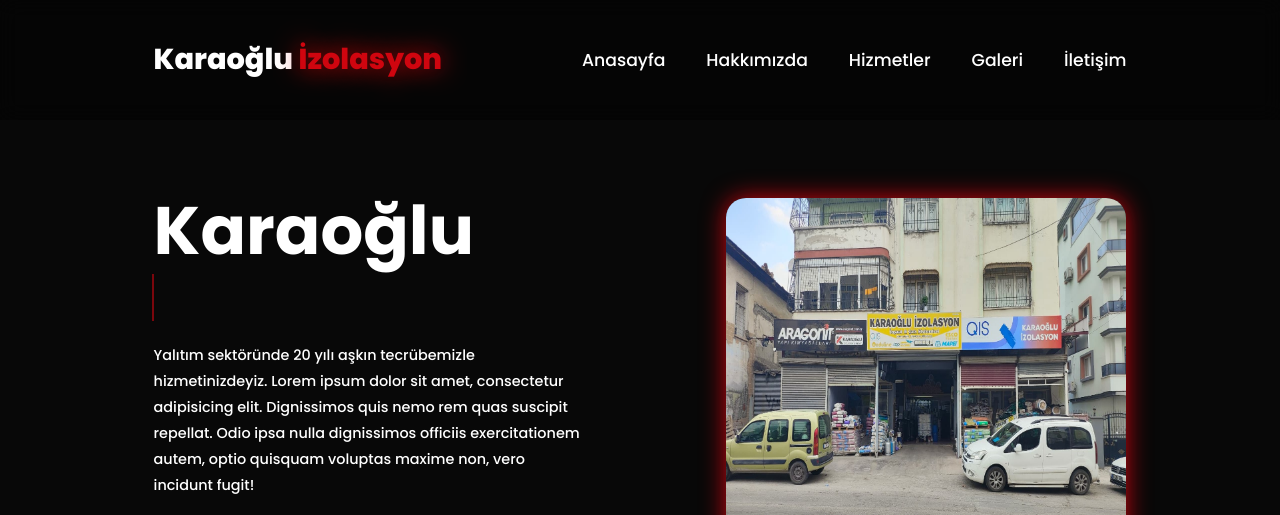
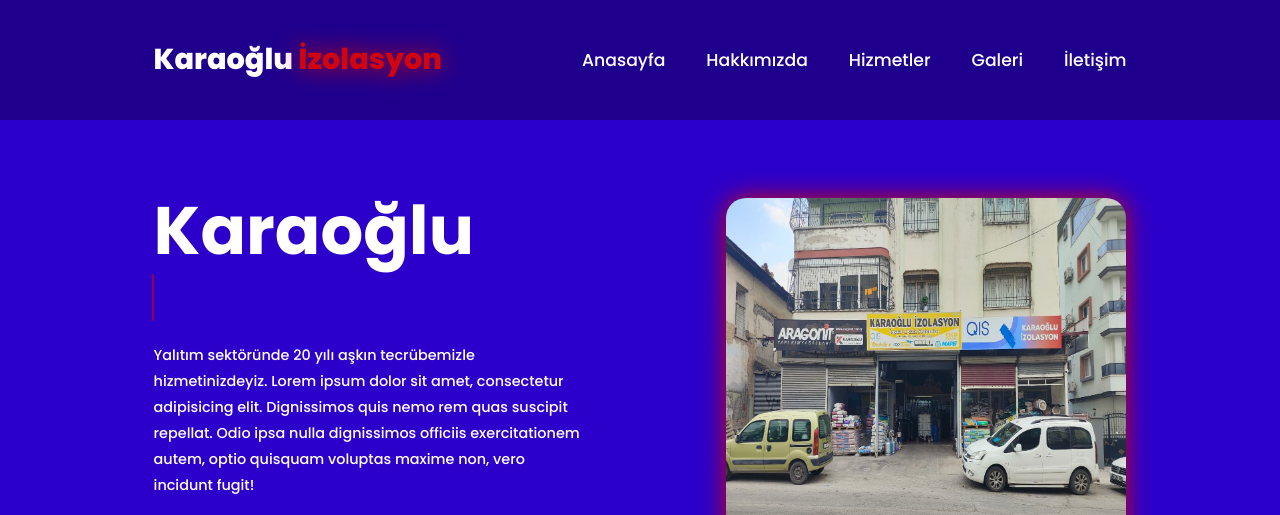
Before and after one commit to umutfr/Karaoglu-Izolasyon-Web-Site, a website: page index.html in a window 1280 px wide. Shown: the top 515 px of the page. Drawn offline with nearby package versions, Linux system fonts and the light colour scheme.

Commit message:
Arka plan degisti(deneme)

```diff
--- a/style.css
+++ b/style.css
@@ -12,7 +12,7 @@
 }
 
 :root {
-    --bg-color: #080808;
+    --bg-color: #2c00ca;
     --second-bg-color: #131313;
     --text-color:#fff;
     --main-color: #cf050f;
```
